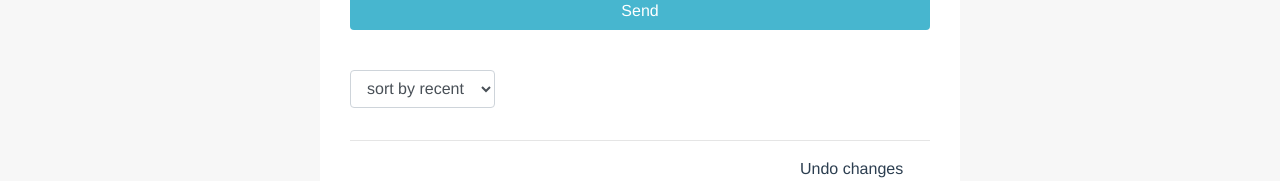
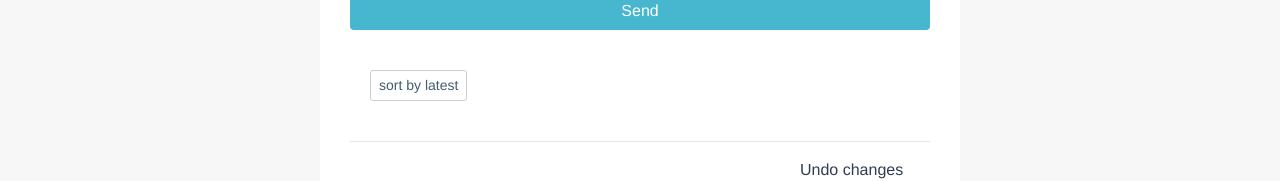
Before and after one commit to anitahkimanthi/Css-Flexbox, a Vue app: page / in a window 1280 px wide. Shown: the part 387-568 px from the top of the page. Built offline with nearby package versions, Linux system fonts and the light colour scheme.

Commit message:
added reverse the comments the latest to be up

```diff
--- a/src/components/commentBox.vue
+++ b/src/components/commentBox.vue
@@ -5,13 +5,13 @@
 
       <div class="col-12 col-md-3 offset-md-9">
         <font-awesome-icon class="icon" icon="comments" v-model="allComments"/>
-        {{ comments.length}} Comments
+        {{ comments.length }} Comments
       </div>
     </div>
     <hr>
 
     <!-- comment form -->
-    <form method="POST" v-on:submit.prevent="postComment">
+    <form @submit.prevent="submit">
       <div class="form-group row no-gutters">
         <label>
           <h3>Leave a comment</h3>
@@ -29,10 +29,11 @@
 
     <!-- sorting by recent -->
     <div class="filter">
-      <sortBy/>
+      <!-- <sortBy /> -->
+      <button class="btn btn-sm sort" @click="reverse">sort by latest</button>
     </div>
-
-    <!-- comments -->
+    <br>
+    <!-- comments and replies-->
     <div class="posts">
       <div class="messages">
         <div class="card">
@@ -47,25 +48,26 @@
               class="btn btn-sm"
               v-if="{ active: activeIndex === index }"
               :class="{ active: activeIndex === index }"
-              @click="toogleReply(index)"
+              @click="toogleReply(index,1)"
               :key="index"
             >
-              <font-awesome-icon class="icon" icon="reply"/>
-              Reply {{ replies.length }}
+              <font-awesome-icon class="icon" icon="reply" else/>
+              Reply {{ replies.length }} {{ date | formatDate 'YY-MM-DD' timeZone }}
             </button>
           </div>
         </div>
 
-        <div class="col-11 offset-md-1" else v-show="OpenReply">
+        <!-- reply to comments -->
+        <div class="col-11 offset-md-1" v-show="OpenReply">
           <div class="card" v-for="(reply, index) in replies" v-bind:key="index">
             <div class="card-body">
               <p class="card-text">{{ reply.message }}</p>
-              <button type="button" class="btn btn-sm" @click="deleteReply(index, 1)">
+              <button type="button" class="btn btn-sm" @click="deleteReply(index)">
                 <font-awesome-icon class="icon" icon="trash-alt"/>Delete
               </button>
             </div>
           </div>
-          <form class="card-body">
+          <form @submit.prevent="submit" class="card-body">
             <div class="form-group row no-gutters">
               <textarea class="form-control" placeholder="Reply here ..." v-model="newReply"></textarea>
               <button class="btn post" type="submit" @click="postReply">Post</button>
@@ -89,12 +91,12 @@
 </template>
 
 <script>
-import sortBy from '@/components/sortBy.vue'
+// import sortBy from '@/components/sortBy.vue'
 
 export default {
   name: 'home',
   components: {
-    sortBy
+    // sortBy
   },
 
   data() {
@@ -122,10 +124,12 @@ export default {
         localStorage.AddItem('replies')
       }
     }
-
   },
 
   methods: {
+    reverse() {
+      this.comments.reverse()
+    },
     // commentbox methods and daata storage
     postComment() {
       if (!this.newComment) {
@@ -134,8 +138,7 @@ export default {
 
       this.comments.push({
         id: this.newCommentId++,
-        message: this.newComment,
-        reply: this.postReply
+        message: this.newComment
       })
       this.newComment = ''
       this.saveComments()
@@ -220,5 +223,8 @@ textarea {
   color: #fff !important;
   margin-top: 20px;
 }
-
+.sort {
+  border: 1px solid #ccc !important;
+  margin-left: 20px;
+}
 </style>
```
